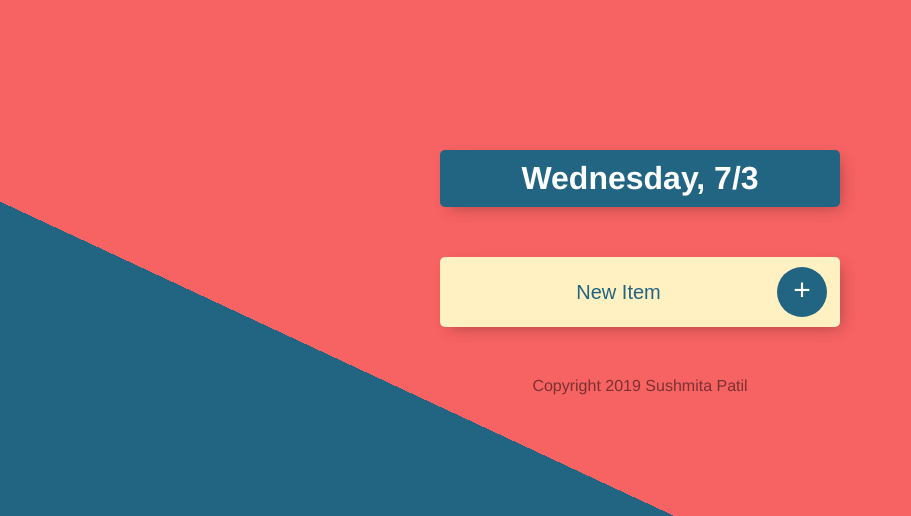
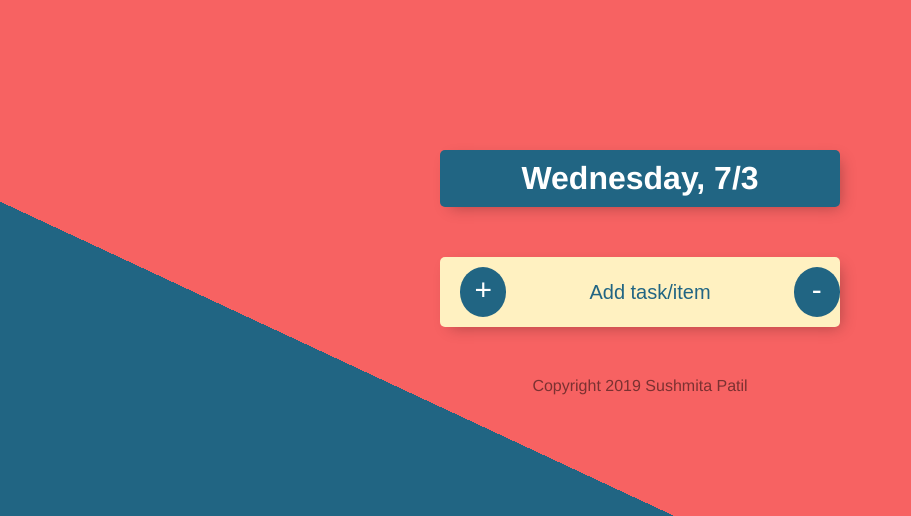
Before and after one commit to sushmitapatil77/To-Do-List-Web-App, a Node server app: page / in a window 1280 px wide. Shown: the top 516 px of the page, without its empty margins (0-911 px from the left). Run offline with Node 20, Linux system fonts and the light colour scheme.

Commit message:
Add delete button

```diff
--- a/views/list.ejs
+++ b/views/list.ejs
@@ -12,8 +12,11 @@
   </div>
   <% } %>
   <form class="item" action="\" method="post">
-    <input type="text" name="task" placeholder="New Item">
-    <button type="submit" name="list" value="<%=listTitle%>">+</button>
+
+    <button type="submit" name="list" value="add">+</button>
+    <input type="text" name="task" placeholder="Add task/item">
+    <button type="submit" name="list" value="delete">-</button>
+
   </form>
 </div>
 
```
